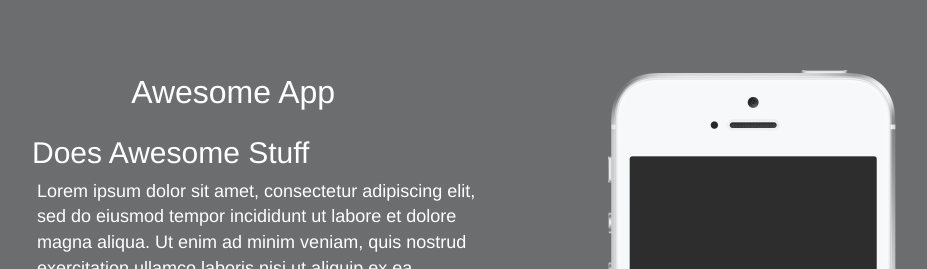
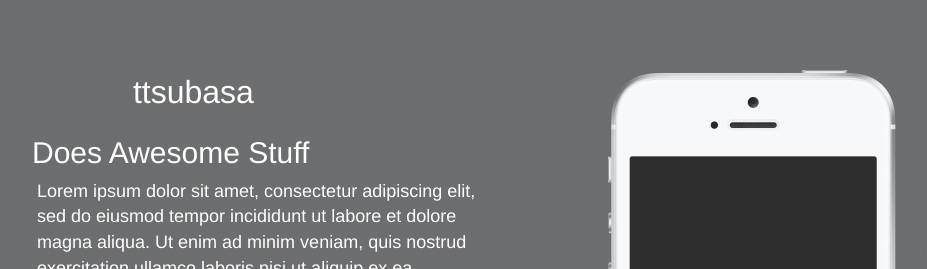
Before and after one commit to joshbuchea/awesome-app-landing-page, a Jekyll site: the page built from index.html, in a window 1280 px wide. Shown: the top 269 px of the page, without its empty margins (133-1060 px from the left). Built offline with Jekyll 4.4.1, drawn with Linux system fonts in a browser that asks for light colours; nearby versions of some CDN libraries.

Commit message:
config.ymlの変更

```diff
--- a/_config.yml
+++ b/_config.yml
@@ -8,7 +8,7 @@
 # General App Info
 #
 app:
-  name: Awesome App # REQUIRED - Enter your app name
+  name: ttsubasa # REQUIRED - Enter your app name
   ios_id: 1109109105 # REQUIRED - 10 Digit Numeric App ID (lookup in iTunes Connect)
   android_id: # Optional - Enter Android app id like: com.example.app
 
```
